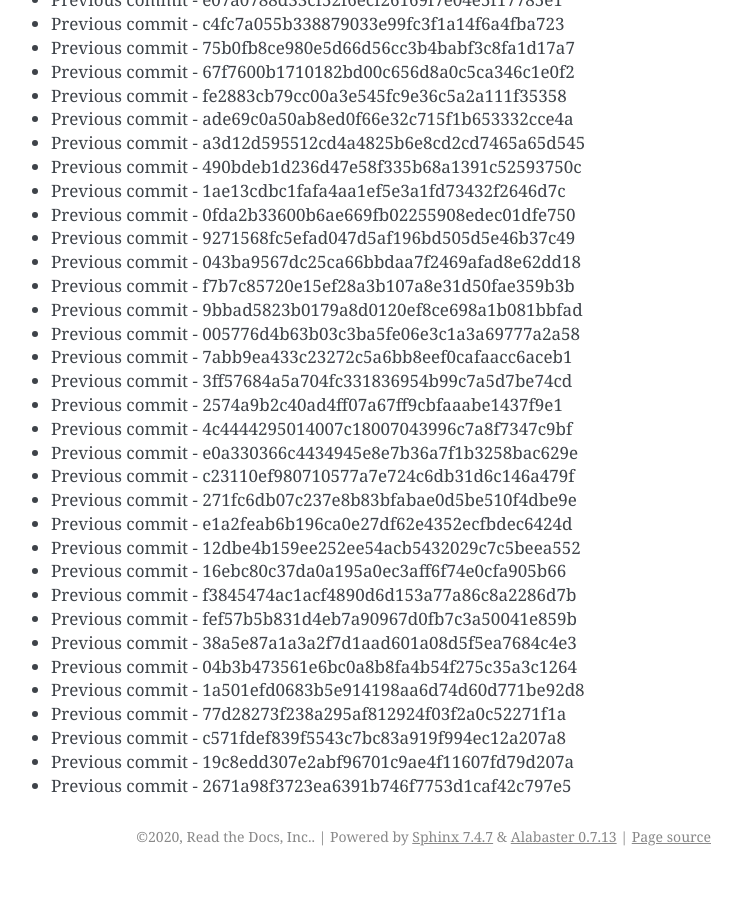
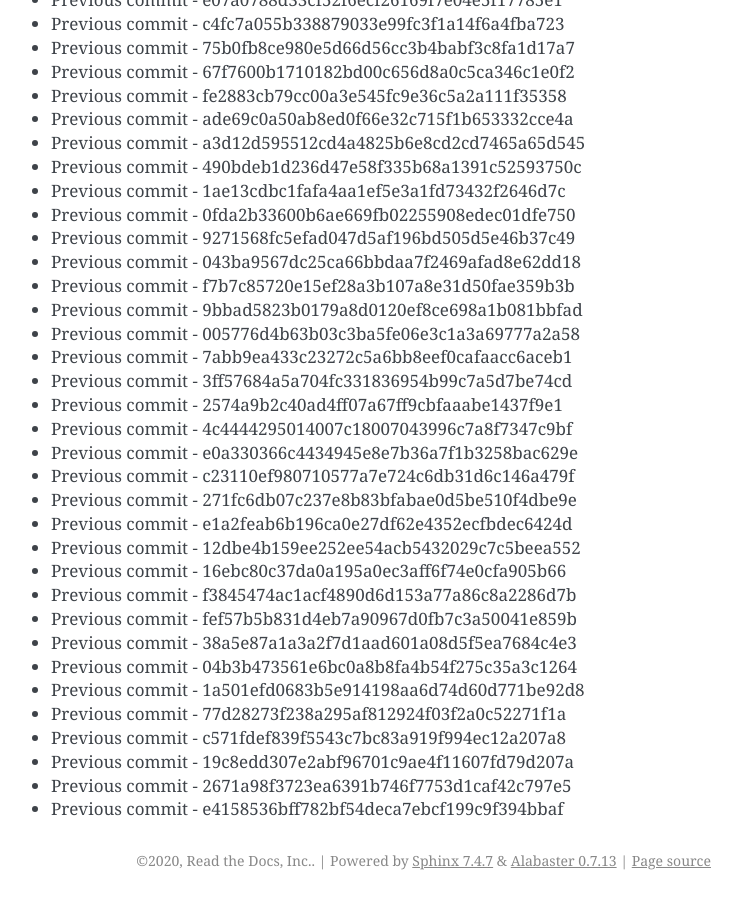
Before and after one commit to readthedocs/rtd-git-stresstest, a Sphinx documentation site: the page built from docs/updates.rst, in a window 1280 px wide and 900 px high, scrolled down 88775 px. Shown: the whole window, without its empty margins (399-1141 px from the left). Built offline with Sphinx 7.4.7, drawn with Linux system fonts in a browser that asks for light colours; before the commit the page ends 89651 px from its top, so only the background shows below that.

Commit message:
Generating commit from previous: e4158536bff782bf54deca7ebcf199c9f394bbaf

```diff
--- a/docs/updates.rst
+++ b/docs/updates.rst
@@ -3762,3 +3762,4 @@ It can be tested for any performance characteristics.
 * Previous commit - c571fdef839f5543c7bc83a919f994ec12a207a8
 * Previous commit - 19c8edd307e2abf96701c9ae4f11607fd79d207a
 * Previous commit - 2671a98f3723ea6391b746f7753d1caf42c797e5
+* Previous commit - e4158536bff782bf54deca7ebcf199c9f394bbaf
```
